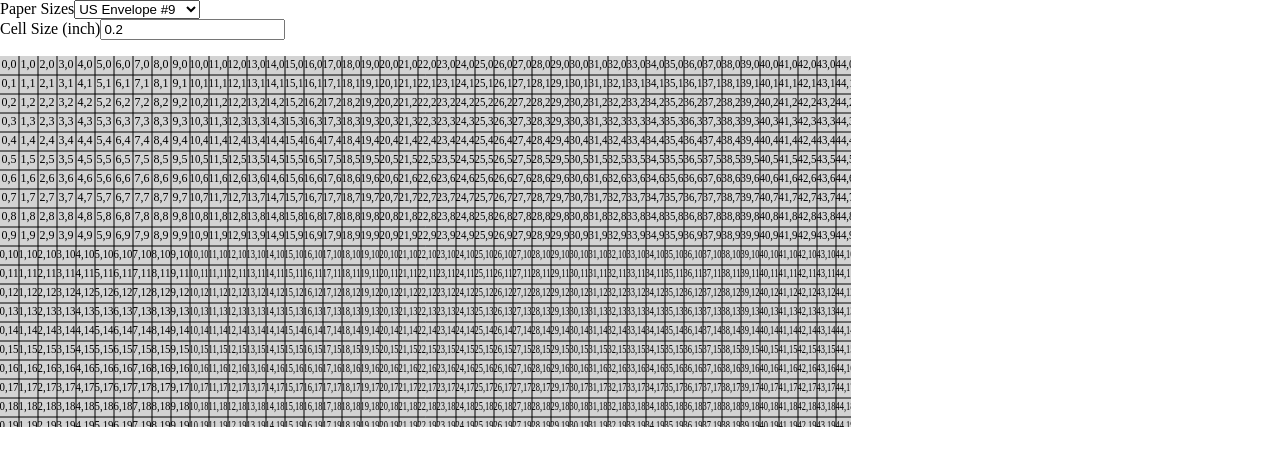
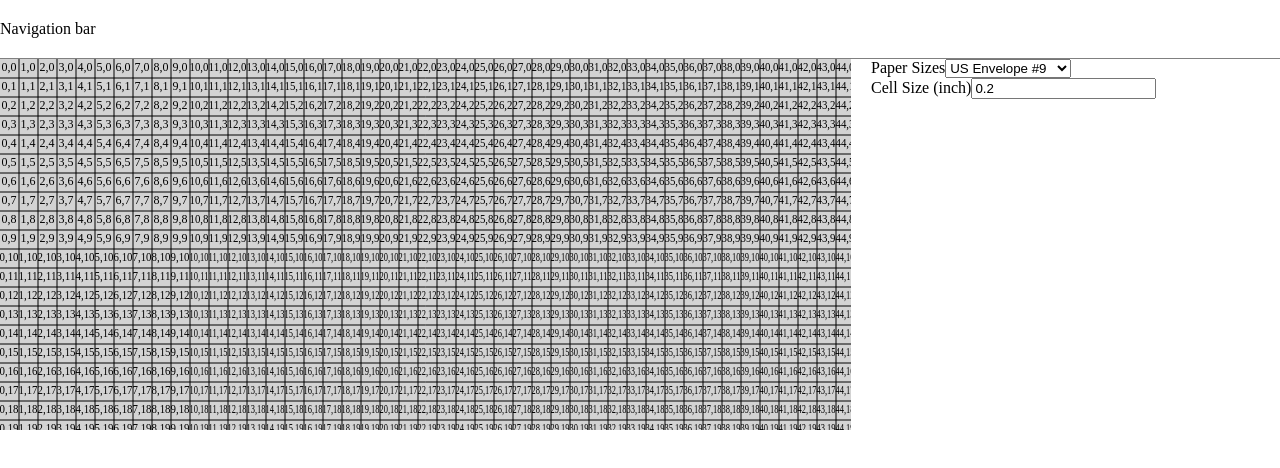
Before and after one commit to zehuac2/grid-maker, a React (Vite) app in the folder web/: page / in a window 1280 px wide. Shown: the top 468 px of the page. Built offline with nearby package versions, Linux system fonts and the light colour scheme.

Commit message:
[feat] Add progress

```diff
--- a/tsconfig.json
+++ b/tsconfig.json
@@ -2,6 +2,7 @@
   "compilerOptions": {
     "target": "ESNext",
     "moduleResolution": "node",
-    "jsx": "react-jsx"
+    "jsx": "react-jsx",
+    "allowSyntheticDefaultImports": true
   }
 }
--- a/web/index.html
+++ b/web/index.html
@@ -1,7 +1,7 @@
 <html>
   <head></head>
   <body>
-    <main id="app-main"></main>
+    <div id="app-main"></div>
     <script type="module" src="src/index.tsx"></script>
   </body>
 </html>
--- a/web/package.json
+++ b/web/package.json
@@ -18,6 +18,7 @@
     "vite": "^4.3.1"
   },
   "dependencies": {
+    "clsx": "^2.0.0",
     "react": "^18.2.0",
     "react-dom": "^18.2.0"
   }
--- a/web/src/App.module.scss
+++ b/web/src/App.module.scss
@@ -1,5 +1,42 @@
 @use 'styles/HideOnPrint';
 
-.Configuration {
+.App {
+  display: grid;
+  grid-template:
+    'nav nav'
+    'grid configuration' / auto 1fr;
+
+  width: 100%;
+
+  @media screen and (min-width: 1441px) {
+    max-width: 1440px;
+    margin-left: auto;
+    margin-right: auto;
+  }
+}
+
+.App_nav {
   @extend %HideOnPrint;
+
+  grid-area: nav;
+
+  padding: 20px 0;
+  background: white;
+  border-bottom: solid 1px gray;
+
+  position: sticky;
+  top: 0;
 }
+
+.App_configuration {
+  @extend %HideOnPrint;
+  grid-area: configuration;
+}
+
+.App_grid {
+  grid-area: grid;
+
+  @media not print {
+    padding-right: 20px;
+  }
+}
--- a/web/src/App.tsx
+++ b/web/src/App.tsx
@@ -1,15 +1,10 @@
 import { FC, useId, useState } from 'react';
 import Grid from './components/Grid';
+import InvalidConfiguration from './components/InvalidConfiguration';
 import { PAPERS } from './papers';
 import { inchToPixel, Inch } from './units';
 
 import * as styles from './App.module.scss';
-
-const InvalidConfiguration: FC = () => {
-  return <div>Please enter a valid setting</div>;
-};
-
-InvalidConfiguration.displayName = 'InvalidConfiguration';
 
 const App: FC = () => {
   const [paperKey, setPaperKey] = useState('US_ENVELOPE_9');
@@ -22,8 +17,9 @@ const App: FC = () => {
   const cellSizeId = useId();
 
   return (
-    <>
-      <form className={styles.Configuration}>
+    <div className={styles.App}>
+      <nav className={styles.App_nav}>Navigation bar</nav>
+      <form className={styles.App_configuration}>
         <div>
           <label htmlFor={paperSizeId}>Paper Sizes</label>
           <select
@@ -51,17 +47,19 @@ const App: FC = () => {
           />
         </div>
       </form>
+
       {cellSize === 0 ? (
-        <InvalidConfiguration />
+        <InvalidConfiguration className={styles.App_grid} />
       ) : (
         <Grid
+          className={styles.App_grid}
           width={inchToPixel(width)}
           height={inchToPixel(height)}
           cellSize={inchToPixel(cellSize)}
           alt={`A grid whose width is ${width} inches, and whose height is ${height} inches`}
         ></Grid>
       )}
-    </>
+    </div>
   );
 };
 
--- a/web/src/components/Grid/Grid.module.scss
+++ b/web/src/components/Grid/Grid.module.scss
@@ -1,3 +1,9 @@
 .GridCanvas {
   display: none;
 }
+
+.GridImage {
+  @media not print {
+    padding: 10px;
+  }
+}
--- a/web/src/components/Grid/Grid.tsx
+++ b/web/src/components/Grid/Grid.tsx
@@ -5,6 +5,8 @@ import { Pixel } from '../../units';
 import styles from './Grid.module.scss';
 
 export interface GridProps {
+  className?: string;
+
   cellSize: Pixel;
   width: Pixel;
   height: Pixel;
@@ -61,7 +63,7 @@ function drawGridTexts(
   }
 }
 
-const Grid: FC<GridProps> = ({ cellSize, width, height, alt }) => {
+const Grid: FC<GridProps> = ({ className, cellSize, width, height, alt }) => {
   const canvasRef = useRef<HTMLCanvasElement>();
   const [renderResult, setRenderResult] = useState('');
   const canvasWidth = Math.floor(width);
@@ -119,7 +121,12 @@ const Grid: FC<GridProps> = ({ cellSize, width, height, alt }) => {
         width={renderWidth}
         height={renderHeight}
       ></canvas>
-      <img width={canvasWidth} height={canvasHeight} src={renderResult} />
+      <img
+        className={className}
+        width={canvasWidth}
+        height={canvasHeight}
+        src={renderResult}
+      />
     </>
   );
 };
--- /dev/null
+++ b/web/src/components/InvalidConfiguration/InvalidConfiguration.tsx
@@ -0,0 +1,13 @@
+import { FC } from 'react';
+
+export interface InvalidConfigurationProps {
+  className?: string;
+}
+
+const InvalidConfiguration: FC<InvalidConfigurationProps> = ({ className }) => {
+  return <div className={className}>Please enter a valid setting</div>;
+};
+
+InvalidConfiguration.displayName = 'InvalidConfiguration';
+
+export default InvalidConfiguration;
--- /dev/null
+++ b/web/src/components/InvalidConfiguration/index.ts
@@ -0,0 +1 @@
+export { default } from './InvalidConfiguration';
```
Also changed, not shown: 1 other file (tests, documents, lock files or other folders).
